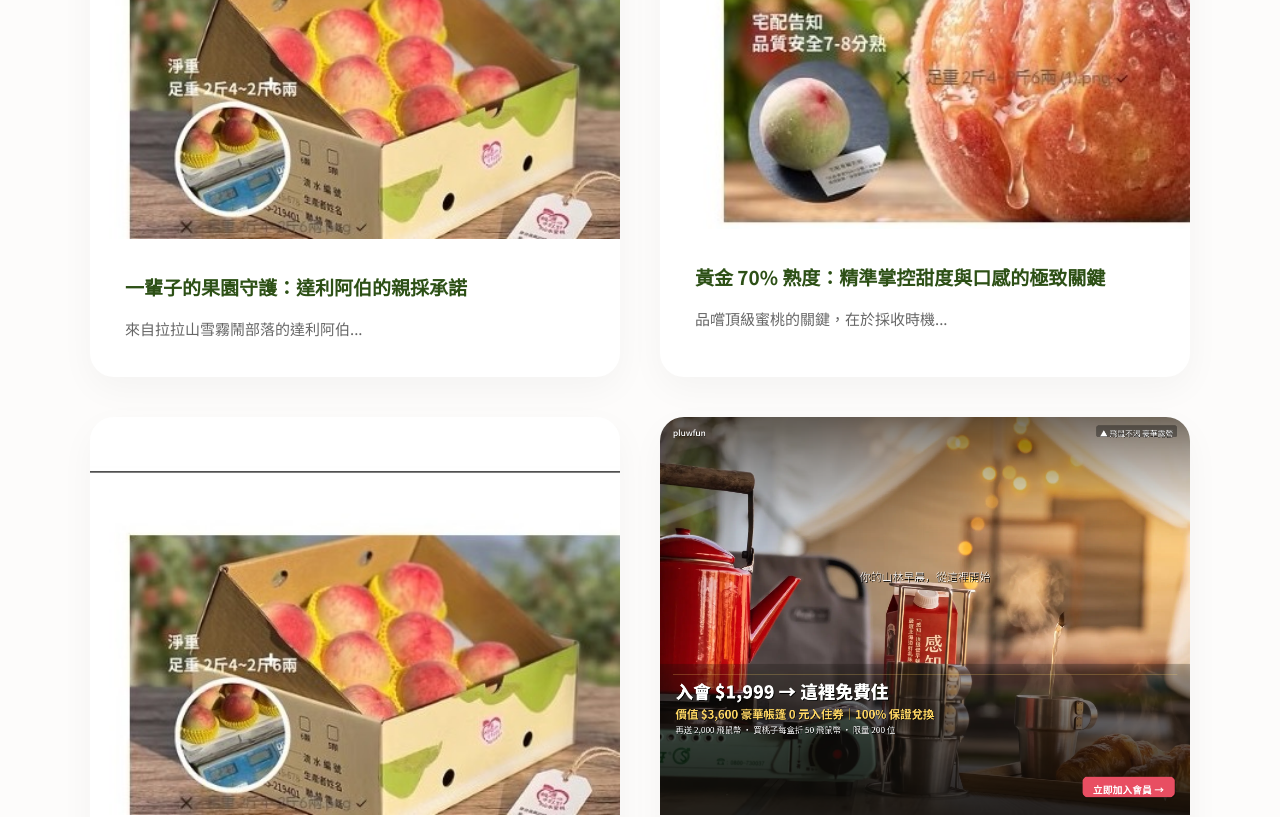
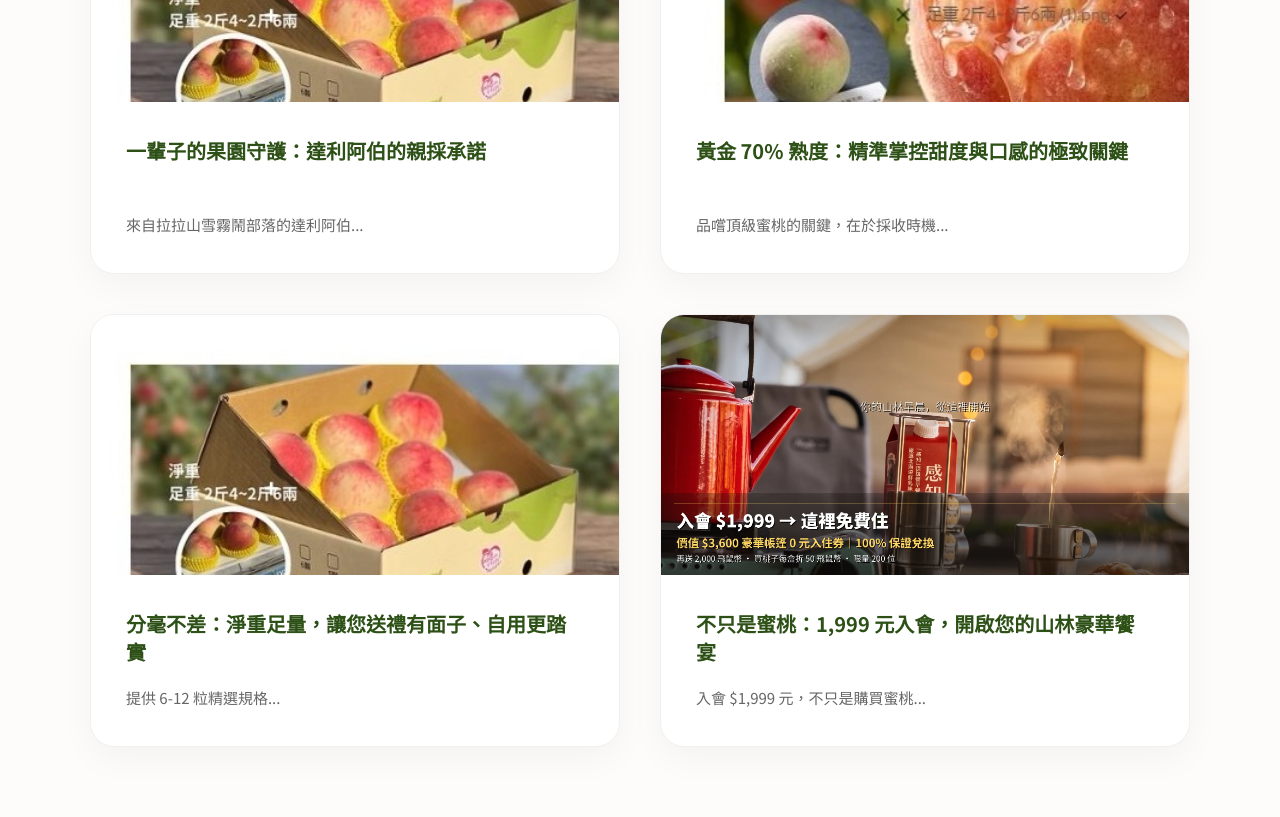
Before and after one commit to fesuyen/pluwfun-peach-shop, a React (Vite) app in the folder frontend/: page / in a window 1280 px wide. Shown: the part 1220-2037 px from the top of the page. Built offline with nearby package versions, Linux system fonts and the light colour scheme; no server answers.

Commit message:
Refactor Features component for better API handling

```diff
--- a/frontend/src/components/Features.jsx
+++ b/frontend/src/components/Features.jsx
@@ -1,6 +1,5 @@
 import { useState, useEffect } from 'react'
 
-// 加入隨機參數，強制每次重整都抓取後台最新的資料，避免緩存
 const API = (import.meta.env.VITE_API_URL || '/api') + '/content?t=' + new Date().getTime()
 
 const Features = () => {
@@ -10,23 +9,23 @@ const Features = () => {
     fetch(API)
       .then(res => res.json())
       .then(data => {
-        // 將後台傳回的物件扁平化處理
         const flat = {}
+        // 深度解析資料，確保無論資料層級多深都能抓到
         Object.entries(data).forEach(([k, v]) => {
-          flat[k] = (v && typeof v === 'object' && 'value' in v) ? v.value : v
+          flat[k] = (v && typeof v === 'object' && v.value !== undefined) ? v.value : v
         })
         setContent(flat)
       })
-      .catch(err => console.error('後台連線失敗:', err))
+      .catch(err => console.error('API 連線失敗:', err))
   }, [])
 
-  // 1. 精準對應後台 screenshot 的欄位 (feature_1, feature_2 ...)
-  // 2. 修正圖片路徑：第一張改回桃子照，不再誤用農民照
+  // 1. 這裡的 Key 完全對齊後台欄位：feature_1_title, feature_1_desc 等
+  // 2. 圖片路徑重新配置，第一張確保不是農民照
   const featureData = [
     {
       title: content.feature_1_title || '一輩子的果園守護：達利阿伯的親採承諾',
       desc: content.feature_1_desc || '來自拉拉山雪霧鬧部落的達利阿伯...',
-      img: '/images/feature_box.jpg' // 改用桃子包裝照
+      img: '/images/feature_box.jpg'
     },
     {
       title: content.feature_2_title || '黃金 70% 熟度：精準掌控甜度與口感的極致關鍵',
@@ -34,8 +33,8 @@ const Features = () => {
       img: '/images/feature_7ripe.jpg'
     },
     {
-      title: content.feature_3_title || '分毫比不失：淨重足量，讓您送禮有面子、自用更踏實',
-      desc: content.feature_3_desc || '提供 6、8、10、12 粒等精選規格...',
+      title: content.feature_3_title || '分毫不差：淨重足量，讓您送禮有面子、自用更踏實',
+      desc: content.feature_3_desc || '提供 6-12 粒精選規格...',
       img: '/images/feature_box.jpg'
     },
     {
@@ -55,11 +54,11 @@ const Features = () => {
           <div style={{ width: '40px', height: '3px', background: '#E8836B', margin: '20px auto' }}></div>
         </div>
 
-        {/* 2x2 對稱佈局 */}
+        {/* 2x2 對稱佈局：強制格線 */}
         <div style={{
           display: 'grid',
-          gridTemplateColumns: 'repeat(auto-fit, minmax(450px, 1fr))',
-          gap: '40px'
+          gridTemplateColumns: 'repeat(2, 1fr)', // 在桌機強制平均分為兩欄
+          gap: '40px',
         }}>
           {featureData.map((item, index) => (
             <div key={index} style={{
@@ -67,12 +66,12 @@ const Features = () => {
               borderRadius: '24px',
               overflow: 'hidden',
               boxShadow: '0 12px 35px rgba(0,0,0,0.04)',
+              border: '1px solid #f0f0f0',
               display: 'flex',
-              flexDirection: 'column',
-              height: '100%' // 確保卡片高度一致
+              flexDirection: 'column'
             }}>
-              {/* 強制所有圖片框為 16:9 比例，解決大小不一問題 */}
-              <div style={{ width: '100%', aspectRatio: '16 / 9', backgroundColor: '#f5f5f5' }}>
+              {/* 圖片區域：使用固定高度 + object-fit，解決大小不一問題 */}
+              <div style={{ width: '100%', height: '260px', backgroundColor: '#f5f5f5', overflow: 'hidden' }}>
                 <img
                   src={item.img}
                   style={{ width: '100%', height: '100%', objectFit: 'cover' }}
@@ -80,11 +79,25 @@ const Features = () => {
                 />
               </div>
 
+              {/* 文字區域：固定高度確保底部對齊 */}
               <div style={{ padding: '35px', flex: 1, display: 'flex', flexDirection: 'column' }}>
-                <h3 style={{ fontSize: '19px', color: '#2D5016', marginBottom: '15px', fontWeight: '700', lineHeight: '1.4' }}>
+                <h3 style={{
+                  fontSize: '20px',
+                  color: '#2D5016',
+                  marginBottom: '18px',
+                  fontWeight: '700',
+                  lineHeight: '1.4',
+                  minHeight: '2.8em' // 確保標題就算換行也維持一樣高度
+                }}>
                   {item.title}
                 </h3>
-                <p style={{ color: '#666', lineHeight: '1.8', fontSize: '15px', margin: 0 }}>
+                <p style={{
+                  color: '#666',
+                  lineHeight: '1.8',
+                  fontSize: '15px',
+                  margin: 0,
+                  textAlign: 'justify'
+                }}>
                   {item.desc}
                 </p>
               </div>
@@ -92,6 +105,15 @@ const Features = () => {
           ))}
         </div>
       </div>
+
+      {/* 手機版適應：寬度小於 992px 時自動變單欄 */}
+      <style>{`
+        @media (max-width: 992px) {
+          #features > div > div:last-child {
+            grid-template-columns: 1fr !important;
+          }
+        }
+      `}</style>
     </section>
   )
 }
```
